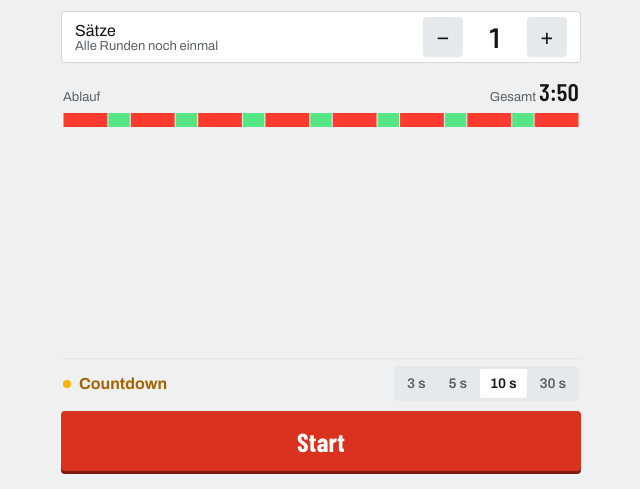
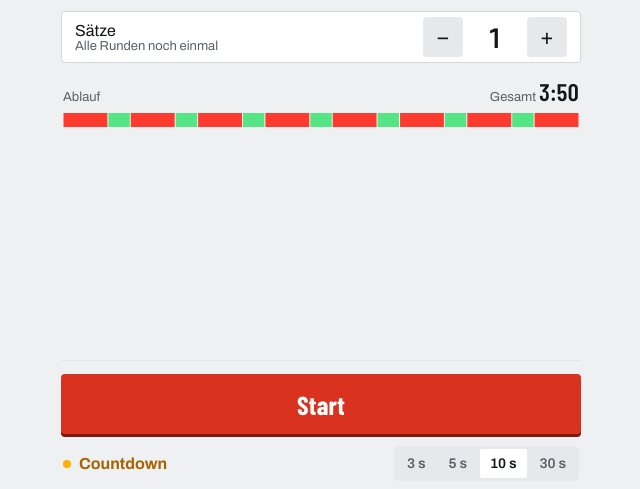
Before and after one commit to Delis267/wod-clock, a plain HTML site: page index.html in a window 1280 px wide. Shown: the part 311-800 px from the top of the page, without its empty margins (319-959 px from the left). Drawn offline with nearby package versions, Linux system fonts and the light colour scheme.

Commit message:
Countdown-Wahl unter dem Start-Knopf
Versuch: Die Countdown-Zeile sitzt jetzt unter dem Start-Knopf statt
darüber. Die Linie, die Einstellen und Starten trennt, liegt nun über dem
Start-Knopf, Start und Countdown bilden zusammen den unteren Bereich.

Co-Authored-By: Claude Opus 5.5 <noreply@anthropic.com>
Claude-Session: https://claude.ai/code/session_0117frkEmmN71ZCaZLxQcWyA

```diff
--- a/css/app.css
+++ b/css/app.css
@@ -69,6 +69,8 @@ h1{margin:0;font-size:30px;font-weight:700;letter-spacing:-.01em}
 .tl svg{width:100%;height:14px;display:block}
 .tl .r>span:last-child{background:var(--bg);padding:0 0 0 8px;position:relative}
 .dock{padding:10px 0 calc(env(safe-area-inset-bottom) + 18px);max-width:520px;width:100%;margin:0 auto}
+/* Linie trennt Einstellen (oben) vom Starten (unten: Start-Knopf, darunter der Countdown) */
+#vSetup .dock{padding-top:14px;padding-bottom:calc(env(safe-area-inset-bottom) + 8px);box-shadow:inset 0 1px 0 var(--sep)}
 .start{width:100%;height:60px;border-radius:4px;background:var(--start);color:#fff;font-family:var(--cond);font-size:26px;font-weight:700;letter-spacing:.01em;box-shadow:0 3px 0 var(--startEdge)}
 .start:active{transform:translateY(2px);box-shadow:0 1px 0 var(--startEdge)}
 
@@ -119,8 +121,8 @@ h1{margin:0;font-size:30px;font-weight:700;letter-spacing:-.01em}
 .mini{display:grid;grid-template-columns:repeat(3,auto);gap:3px;background:var(--key);border-radius:4px;padding:3px}
 .mini button{padding:7px 10px;border-radius:2px;font-size:14px;font-weight:600;color:var(--sub)}
 .mini button[aria-pressed=true]{background:var(--panel);color:var(--text)}
-/* Countdown-Wahl unten über dem Start-Knopf, durch eine Linie vom Einstellen getrennt */
-.rowx.cd{padding:8px 2px 10px;min-height:0;box-shadow:inset 0 1px 0 var(--sep)}
+/* Countdown-Wahl unter dem Start-Knopf */
+.rowx.cd{padding:12px 2px 0;min-height:0}
 /* gelb wie die Uhr im Countdown, Punkt und Wort wie Work/Rest */
 .cd .k{display:flex;align-items:center;gap:8px;font-weight:700;color:var(--ambT)}
 .cd .dot{background:var(--amb)}
--- a/index.html
+++ b/index.html
@@ -31,7 +31,7 @@
     <div class="seg" role="group" aria-label="Workout-Typ" id="modes"></div>
     <div id="body" style="display:flex;flex-direction:column;gap:14px"></div>
   </div>
-  <div class="dock"><div class="rowx cd" id="cdRow"></div><button class="start" id="start">Start</button></div>
+  <div class="dock"><button class="start" id="start">Start</button><div class="rowx cd" id="cdRow"></div></div>
 </section>
 
 <!-- ============ Gespeichert ============ -->
--- a/js/setup.js
+++ b/js/setup.js
@@ -53,7 +53,7 @@ export function renderSetup(){
       chips('fortime.cap',[[0,'Ohne'],[600,'10'],[900,'15'],[1200,'20'],[1800,'30']],c.cap)+
       `<div class="card">${stepper('fortime.rounds','Runden',c.rounds,'Optional. Stoppt nach der letzten Runde',c.rounds||'offen')}</div>`+rftViz(c)}
   $('#body').innerHTML=h;
-  /* Countdown vor dem Start: gehört zum Starten, deshalb unten direkt über dem Start-Knopf; gilt für alle Modi */
+  /* Countdown vor dem Start: gehört zum Starten, deshalb unten direkt unter dem Start-Knopf; gilt für alle Modi */
   $('#cdRow').innerHTML=`<span class="k"><i class="dot"></i>Countdown</span><span class="mini" role="group" aria-label="Countdown vor dem Start">${PREP.map(v=>`<button data-prep="${v}" aria-pressed="${S.prep===v}">${v} s</button>`).join('')}</span>`;
   $('#vSetup').style.setProperty('--mode',MC[m]);const fc=$('#body').querySelector('.card');if(fc)fc.classList.add('acc');
   $('#start').setAttribute('aria-label',`Start: ${notation(m,c)}`);
```
